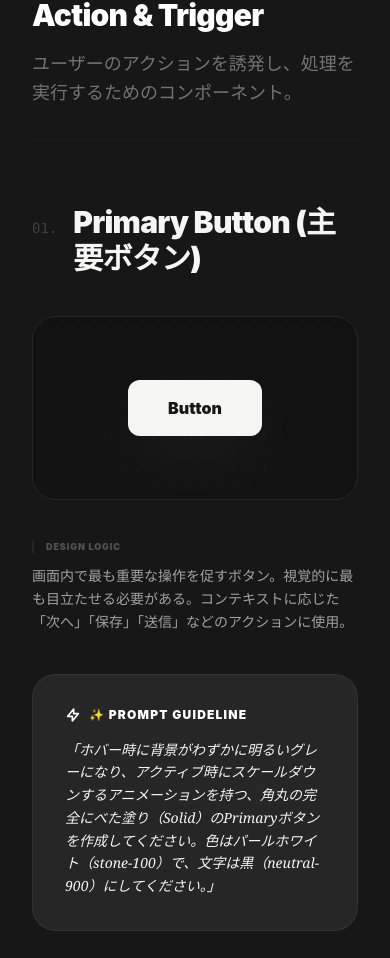
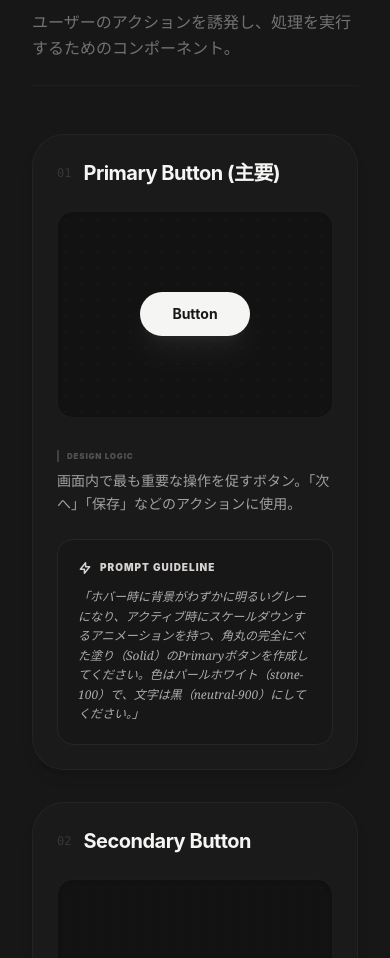
Before and after one commit to meta77/vibecoding-UI, a Vue app: page / in a window 390 px wide. Shown: the part 1031-1989 px from the top of the page. Built offline with nearby package versions, Linux system fonts and the light colour scheme.

Commit message:
style: Change layout to 2-column grids for better web visibility

```diff
--- a/src/App.vue
+++ b/src/App.vue
@@ -11,32 +11,32 @@ const generalGenres = [
     description: 'ユーザーのアクションを誘発し、処理を実行するためのコンポーネント。',
     parts: [
       {
-        name: "Primary Button (主要ボタン)",
-        description: "画面内で最も重要な操作を促すボタン。視覚的に最も目立たせる必要がある。コンテキストに応じた「次へ」「保存」「送信」などのアクションに使用。",
+        name: "Primary Button (主要)",
+        description: "画面内で最も重要な操作を促すボタン。「次へ」「保存」などのアクションに使用。",
         prompt: "「ホバー時に背景がわずかに明るいグレーになり、アクティブ時にスケールダウンするアニメーションを持つ、角丸の完全にべた塗り（Solid）のPrimaryボタンを作成してください。色はパールホワイト（stone-100）で、文字は黒（neutral-900）にしてください。」",
         demoComponent: "primary-button"
       },
       {
-        name: "Secondary Button (副次ボタン)",
-        description: "キャンセルのような副次的な操作。Primaryボタンの視覚的な重みを邪魔しないよう、アウトラインやゴーストスタイルが選ばれることが多い。",
+        name: "Secondary Button",
+        description: "キャンセルのような副次的な操作。アウトラインやゴーストスタイルが選ばれることが多い。",
         prompt: "「背景は透明で、細いボーダー（neutral-700）を持つOutlineボタンを作成してください。ホバー時に入力エリアと同じように背景色がわずかに明るいグレー（neutral-800）になるように指定してください。」",
         demoComponent: "secondary-button"
       },
       {
-        name: "Icon Button (アイコンボタン)",
-        description: "テキストを用いず、アイコンのみで機能を示す。ツールバーやナビゲーション内の省スペースなアクションに最適。",
+        name: "Icon Button",
+        description: "テキストを用いず、アイコンのみで機能を示す。ツールバー内の省スペースなアクションに最適。",
         prompt: "「正方形から角丸（rounded-lg）にし、中央にSVGアイコンを配置したアイコンボタンを作成してください。ホバー時に丸い灰色の背景（bg-neutral-800）がフェードインするような心地よいインタラクションを与えてください。」",
         demoComponent: "icon-button"
       },
       {
-        name: "Dropdown Menu (ドロップダウン)",
-        description: "クリック時に展開されるアクションのリスト。設定、プロファイル、多機能なアクションをスッキリとまとめる。",
+        name: "Dropdown Menu",
+        description: "クリック時に展開されるアクションリスト。設定や多機能なアクションをスッキリとまとめる。",
         prompt: "「ボタン押下で下部にフロートするドロップダウンメニューを作成してください。メニュー本体は背景暗めのグレー（neutral-800/90）、うっすらとしたボーダー（neutral-700）、ドロップシャドウを付け、各アイテムはホバーで色が変わるように設計してください。」",
         demoComponent: "dropdown"
       },
       {
-        name: "Floating Action Button (FAB)",
-        description: "画面の右下などに常に固定表示される特別なアクション。モバイルや一覧性の高い画面での「新規作成」などに使われる。",
+        name: "Floating Action Button",
+        description: "画面右下などに常に固定表示されるボタン。モバイルでの「新規作成」などに使われる。",
         prompt: "「画面の右下に絶対配置（fixed）された円形のシャドウ付きボタンを作成してください。色は白（bg-white）で、スクロールしても常に手前（z-50）に被さるようにし、ホバー時にはフワッと少し浮き上がる（-translate-y-1）ようにしてください。」",
         demoComponent: "fab"
       }
@@ -54,25 +54,25 @@ const tailwindParts = [
   {
     name: "Glass (グラス)",
     description: "背景がすりガラスのように透けて見える、モダンで上質なUI表現。北欧風の清潔感あるデザインに最適。",
-    prompt: "「Tailwindの `bg-neutral-800/40 backdrop-blur-lg border border-neutral-700/50` のようなクラスを使用して、背景が上品に透けるグラスモーフィズムのコンテナを作成してください。」",
+    prompt: "「Tailwindの \`bg-neutral-800/40 backdrop-blur-lg border border-neutral-700/50\` のようなクラスを使用して、背景が上品に透けるグラスモーフィズムのコンテナを作成してください。」",
     demoComponent: "glass"
   },
   {
     name: "Gradient Text (グラデーション)",
     description: "文字色にソフトなグラデーションを適用し、上質な見出しを作るテクニック。視線を誘導する見出しに効果的。",
-    prompt: "「テキストに `text-transparent bg-clip-text bg-linear-to-br from-neutral-200 to-neutral-500` を適用し、美しいグラデーションのタイポグラフィを作成してください。」",
+    prompt: "「テキストに \`text-transparent bg-clip-text bg-linear-to-br from-neutral-200 to-neutral-500\` を適用し、美しいグラデーションのタイポグラフィを作成してください。」",
     demoComponent: "gradientText"
   },
   {
     name: "Soft Glow (ソフトグロー)",
     description: "要素の周囲に控えめな影を落とし、柔らかく光を浴びているように見せる。ホバー時によく使われる。",
-    prompt: "「ボタンのホバー時に、`shadow-md shadow-white/5` などのクラスを使用して、要素が柔らかい光を放っているような控えめなグローエフェクトを追加してください。」",
+    prompt: "「ボタンのホバー時に、\`shadow-md shadow-white/5\` などのクラスを使用して、要素が柔らかい光を放っているような控えめなグローエフェクトを追加してください。」",
     demoComponent: "glow"
   },
   {
     name: "Skeleton (スケルトン)",
     description: "データ読み込み中に、要素の形だけを静かに表示。ユーザーの待機時間を心理的に軽減する。",
-    prompt: "「`animate-pulse` クラス and `bg-neutral-800` を組み合わせた丸みのあるブロック配置し、読み込み中を示すミニマルなスケルトンUIを作成してください。」",
+    prompt: "「\`animate-pulse\` クラス and \`bg-neutral-800\` を組み合わせた丸みのあるブロック配置し、読み込み中を示すミニマルなスケルトンUIを作成してください。」",
     demoComponent: "skeleton"
   }
 ]
@@ -82,7 +82,7 @@ const tailwindParts = [
   <div class="min-h-screen bg-neutral-900 text-stone-300 flex flex-col items-center selection:bg-stone-100/10 font-sans">
 
     <!-- Header Area -->
-    <header class="w-full max-w-6xl px-8 py-20">
+    <header class="w-full max-w-7xl px-8 py-20">
       <div class="inline-flex items-center gap-3 mb-6">
         <div class="w-10 h-[1px] bg-neutral-700 text-sm"></div>
         <span class="text-xs font-bold text-neutral-500 tracking-[0.2em] uppercase">VibeCoding UI</span>
@@ -96,18 +96,18 @@ const tailwindParts = [
       </p>
     </header>
 
-    <main class="w-full max-w-6xl px-8 pb-40 flex-1">
+    <main class="w-full max-w-7xl px-8 pb-40 flex-1">
       <!-- Main Tabs Navigation -->
-      <nav class="flex items-center gap-12 border-b border-neutral-800 mb-20 relative">
+      <nav class="flex items-center gap-12 border-b border-neutral-800 mb-16 relative">
         <button
           @click="activeTab = 'general'"
-          :class="['pb-6 text-sm font-bold tracking-wider transition-all duration-300 border-b-2 z-10', activeTab === 'general' ? 'border-white text-white' : 'border-transparent text-neutral-600 hover:text-neutral-400']"
+          :class="['pb-5 text-sm font-bold tracking-wider transition-all duration-300 border-b-2 z-10', activeTab === 'general' ? 'border-white text-white' : 'border-transparent text-neutral-600 hover:text-neutral-400']"
         >
           General Components
         </button>
         <button
           @click="activeTab = 'tailwind'"
-          :class="['pb-6 text-sm font-bold tracking-wider transition-all duration-300 border-b-2 z-10', activeTab === 'tailwind' ? 'border-white text-white' : 'border-transparent text-neutral-600 hover:text-neutral-400']"
+          :class="['pb-5 text-sm font-bold tracking-wider transition-all duration-300 border-b-2 z-10', activeTab === 'tailwind' ? 'border-white text-white' : 'border-transparent text-neutral-600 hover:text-neutral-400']"
         >
           Tailwind Patterns
         </button>
@@ -118,99 +118,101 @@ const tailwindParts = [
         <Transition name="page" mode="out-in">
 
           <!-- General Components Tab -->
-          <div v-if="activeTab === 'general'" key="general" class="flex flex-col md:flex-row gap-16">
+          <div v-if="activeTab === 'general'" key="general" class="flex flex-col lg:flex-row gap-12">
 
             <!-- Sidebar Navigation -->
-            <aside class="w-full md:w-64 shrink-0 flex flex-col gap-1">
+            <aside class="w-full lg:w-56 shrink-0 flex flex-col gap-1">
               <h3 class="text-[10px] font-black uppercase tracking-[0.3em] text-neutral-500 mb-6 pl-4 border-l border-neutral-800 py-1">Genres</h3>
               <button
                 v-for="genre in generalGenres"
                 :key="genre.id"
                 @click="activeGenreId = genre.id"
                 class="text-left px-4 py-3 rounded-xl text-sm font-bold transition-all relative"
-                :class="activeGenreId === genre.id ? 'text-white bg-white/5' : 'text-neutral-600 hover:text-neutral-400 hover:bg-white/2'"
+                :class="activeGenreId === genre.id ? 'text-white bg-white/5' : 'text-neutral-500 hover:text-neutral-300 hover:bg-white/2'"
               >
                 <!-- Selection indicator -->
-                <div v-if="activeGenreId === genre.id" class="absolute left-0 top-1/2 -translate-y-1/2 w-1 h-4 bg-white rounded-r-full shadow-[0_0_10px_white]"></div>
+                <div v-if="activeGenreId === genre.id" class="absolute left-0 top-1/2 -translate-y-1/2 w-[3px] h-4 bg-white rounded-r-full shadow-[0_0_10px_white]"></div>
                 {{ genre.name }}
               </button>
             </aside>
 
             <!-- Main Listing Area -->
-            <div class="flex-1" v-if="activeGenre">
-              <div class="mb-16 pb-8 border-b border-neutral-800/50">
-                <h2 class="text-3xl md:text-4xl font-black text-white mb-4 tracking-tight">{{ activeGenre.name }}</h2>
-                <p class="text-neutral-500 text-lg leading-relaxed">{{ activeGenre.description }}</p>
+            <div class="flex-1 min-w-0" v-if="activeGenre">
+              <div class="mb-12 pb-6 border-b border-neutral-800/50">
+                <h2 class="text-3xl font-black text-white mb-3 tracking-tight">{{ activeGenre.name }}</h2>
+                <p class="text-neutral-500 text-base leading-relaxed">{{ activeGenre.description }}</p>
               </div>
 
-              <!-- Genre Parts List: Cards -->
-              <div class="space-y-24">
+              <!-- Genre Parts List: 2-Column Grid -->
+              <div class="grid grid-cols-1 md:grid-cols-2 gap-8">
                 <div v-for="(item, index) in activeGenre.parts" :key="index" class="relative group">
 
-                  <!-- Part Card Structure: Vertical & Clean -->
-                  <div class="flex flex-col gap-10">
+                  <!-- Part Card Wrapping Container -->
+                  <div class="flex flex-col h-full bg-[#1A1A1A] border border-neutral-800/80 rounded-[2rem] p-6 hover:border-neutral-700 transition-colors shadow-lg">
+
                     <!-- 1. Name Section -->
-                    <div class="flex items-baseline gap-4">
-                      <span class="text-neutral-700 font-mono text-sm">0{{ index + 1 }}.</span>
-                      <h3 class="text-3xl font-black text-stone-100 tracking-tight group-hover:text-white transition-colors">{{ item.name }}</h3>
+                    <div class="flex items-center gap-3 mb-6">
+                      <span class="text-neutral-600 font-mono text-xs opacity-50">0{{ index + 1 }}</span>
+                      <h3 class="text-xl font-bold text-stone-100 tracking-tight group-hover:text-white transition-colors truncate">{{ item.name }}</h3>
                     </div>
 
                     <!-- 2. Demo Image (Preview) Section -->
-                    <div class="w-full aspect-video bg-[#121212] border border-neutral-800 rounded-3xl flex flex-col items-center justify-center relative overflow-hidden shadow-inner group-hover:border-neutral-700 transition-all duration-500">
+                    <div class="w-full aspect-[4/3] bg-[#121212] border border-neutral-800/50 rounded-2xl flex flex-col items-center justify-center relative overflow-hidden shadow-inner mb-8 group-hover:bg-[#151515] transition-colors">
                       <!-- Grid paper background pattern for demo -->
                       <div class="absolute inset-0 opacity-[0.03] pointer-events-none bg-[radial-gradient(#e5e7eb_1px,transparent_1px)] [background-size:16px_16px]"></div>
 
                       <template v-if="item.demoComponent === 'primary-button'">
-                        <button class="px-10 py-4 bg-stone-100 text-neutral-900 font-black rounded-xl transition-all hover:bg-white active:scale-95 shadow-2xl shadow-white/5">
+                        <button class="px-8 py-3 bg-stone-100 text-neutral-900 font-bold rounded-full transition-all hover:bg-white active:scale-95 shadow-xl shadow-white/5 text-sm">
                           Button
                         </button>
                       </template>
 
                       <template v-else-if="item.demoComponent === 'secondary-button'">
-                        <button class="px-10 py-4 bg-transparent text-stone-300 font-bold rounded-xl border-2 border-neutral-700 transition-all hover:bg-neutral-800 active:scale-95">
+                        <button class="px-8 py-3 bg-transparent text-stone-300 font-bold rounded-full border border-neutral-700 transition-all hover:bg-neutral-800 active:scale-95 text-sm">
                           Action
                         </button>
                       </template>
 
                       <template v-else-if="item.demoComponent === 'icon-button'">
-                        <button class="w-16 h-16 flex items-center justify-center bg-neutral-800/50 rounded-2xl border border-neutral-700/50 text-stone-400 transition-all hover:text-white hover:border-neutral-500 active:scale-90">
-                          <svg xmlns="http://www.w3.org/2000/svg" class="w-8 h-8" viewBox="0 0 24 24" fill="none" stroke="currentColor" stroke-width="1.5"><rect x="3" y="3" width="18" height="18" rx="2" ry="2"></rect><circle cx="8.5" cy="8.5" r="1.5"></circle><polyline points="21 15 16 10 5 21"></polyline></svg>
+                        <button class="w-12 h-12 flex items-center justify-center bg-neutral-800/50 rounded-xl border border-neutral-700/50 text-stone-400 transition-all hover:text-white hover:border-neutral-500 active:scale-90">
+                          <svg xmlns="http://www.w3.org/2000/svg" class="w-6 h-6" viewBox="0 0 24 24" fill="none" stroke="currentColor" stroke-width="1.5"><rect x="3" y="3" width="18" height="18" rx="2" ry="2"></rect><circle cx="8.5" cy="8.5" r="1.5"></circle><polyline points="21 15 16 10 5 21"></polyline></svg>
                         </button>
                       </template>
 
                       <template v-else-if="item.demoComponent === 'dropdown'">
-                        <div class="relative w-48 mt-12 scale-110">
-                          <div class="absolute inset-x-0 bottom-4 bg-neutral-800 border-2 border-neutral-700 rounded-2xl shadow-2xl p-1 z-10 overflow-hidden">
-                            <div class="px-4 py-2.5 text-xs font-bold text-stone-300 hover:bg-neutral-700/50 rounded-xl cursor-pointer transition-colors">Duplicate</div>
-                            <div class="px-4 py-2.5 text-xs font-bold text-stone-300 hover:bg-neutral-700/50 rounded-xl cursor-pointer transition-colors">Copy Link</div>
-                            <div class="px-4 py-2.5 text-xs font-bold text-red-400 hover:bg-red-400/5 rounded-xl cursor-pointer transition-colors">Archieve</div>
+                        <div class="relative w-40 scale-100">
+                          <div class="bg-neutral-800 border-2 border-neutral-700 rounded-xl shadow-2xl p-1 overflow-hidden">
+                            <div class="px-3 py-2 text-xs font-bold text-stone-300 hover:bg-neutral-700/50 rounded-lg cursor-pointer transition-colors">Duplicate</div>
+                            <div class="px-3 py-2 text-xs font-bold text-stone-300 hover:bg-neutral-700/50 rounded-lg cursor-pointer transition-colors">Copy Link</div>
+                            <div class="px-3 py-2 text-xs font-bold text-red-400 hover:bg-red-400/5 rounded-lg cursor-pointer transition-colors">Archieve</div>
                           </div>
                         </div>
                       </template>
 
                       <template v-else-if="item.demoComponent === 'fab'">
-                        <div class="absolute bottom-8 right-8 w-16 h-16 bg-white text-black rounded-full flex items-center justify-center shadow-2xl cursor-pointer transition-all hover:-translate-y-2 active:scale-90">
-                          <svg xmlns="http://www.w3.org/2000/svg" class="w-7 h-7" viewBox="0 0 24 24" fill="none" stroke="currentColor" stroke-width="2.5"><line x1="12" y1="5" x2="12" y2="19"></line><line x1="5" y1="12" x2="19" y2="12"></line></svg>
+                        <div class="absolute bottom-6 right-6 w-12 h-12 bg-white text-black rounded-full flex items-center justify-center shadow-xl cursor-pointer transition-all hover:-translate-y-1 hover:shadow-white/20 active:scale-90">
+                          <svg xmlns="http://www.w3.org/2000/svg" class="w-5 h-5" viewBox="0 0 24 24" fill="none" stroke="currentColor" stroke-width="2.5"><line x1="12" y1="5" x2="12" y2="19"></line><line x1="5" y1="12" x2="19" y2="12"></line></svg>
                         </div>
                       </template>
                     </div>
 
                     <!-- 3. Description Section -->
-                    <div class="max-w-2xl">
-                      <div class="text-[9px] font-black uppercase tracking-widest text-neutral-600 mb-3 border-l-2 border-neutral-800 pl-3">Design Logic</div>
-                      <p class="text-neutral-400 text-sm md:text-base leading-relaxed font-medium">{{ item.description }}</p>
+                    <div class="mb-6 flex-1">
+                      <div class="text-[8px] font-black uppercase tracking-widest text-neutral-600 mb-2 border-l-2 border-neutral-700 pl-2">Design Logic</div>
+                      <p class="text-neutral-400 text-sm leading-relaxed font-medium">{{ item.description }}</p>
                     </div>
 
-                    <!-- 4. Prompt Section: Distinct Block -->
-                    <div class="bg-neutral-800 border border-neutral-700/50 rounded-3xl p-8 relative group-hover:bg-[#202020] transition-colors">
-                      <div class="flex items-center gap-2 mb-4 text-white">
-                        <svg class="w-4 h-4" fill="none" viewBox="0 0 24 24" stroke="currentColor" stroke-width="2.5"><path stroke-linecap="round" stroke-linejoin="round" d="M13 10V3L4 14h7v7l9-11h-7z" /></svg>
-                        <span class="text-xs font-black uppercase tracking-widest">✨ Prompt Guideline</span>
+                    <!-- 4. Prompt Section -->
+                    <div class="bg-neutral-900 border border-neutral-800 rounded-2xl p-5 relative transition-colors group-hover:border-neutral-700/80">
+                      <div class="flex items-center gap-2 mb-3 text-stone-300">
+                        <svg class="w-3.5 h-3.5" fill="none" viewBox="0 0 24 24" stroke="currentColor" stroke-width="2.5"><path stroke-linecap="round" stroke-linejoin="round" d="M13 10V3L4 14h7v7l9-11h-7z" /></svg>
+                        <span class="text-[10px] font-black uppercase tracking-widest">Prompt Guideline</span>
                       </div>
-                      <p class="text-stone-100 text-sm md:text-base leading-relaxed italic font-serif">
+                      <p class="text-stone-300/80 text-xs leading-relaxed italic font-serif">
                         {{ item.prompt }}
                       </p>
                     </div>
+
                   </div>
                 </div>
               </div>
@@ -218,25 +220,47 @@ const tailwindParts = [
           </div>
 
           <!-- Tailwind Patterns Tab -->
-          <div v-else-if="activeTab === 'tailwind'" key="tailwind" class="grid grid-cols-1 md:grid-cols-2 gap-16">
-            <div v-for="(item, index) in tailwindParts" :key="index" class="flex flex-col gap-6">
-              <h3 class="text-2xl font-black text-stone-100">{{ item.name }}</h3>
-              <div class="aspect-square bg-neutral-900 border border-neutral-800 rounded-3xl flex items-center justify-center relative overflow-hidden group">
+          <div v-else-if="activeTab === 'tailwind'" key="tailwind" class="grid grid-cols-1 md:grid-cols-2 lg:grid-cols-3 gap-8">
+            <div v-for="(item, index) in tailwindParts" :key="index" class="flex flex-col bg-[#1A1A1A] border border-neutral-800/80 rounded-[2rem] p-6 h-full hover:border-neutral-700 transition-colors shadow-lg group">
+              <h3 class="text-xl font-bold text-stone-100 mb-6 truncate">{{ item.name }}</h3>
+              <div class="w-full aspect-square bg-[#121212] border border-neutral-800/50 rounded-2xl flex items-center justify-center relative overflow-hidden mb-6 group-hover:bg-[#151515] transition-colors">
                  <template v-if="item.demoComponent === 'glass'">
                     <div class="absolute inset-x-0 top-0 h-1/2 bg-neutral-700/30"></div>
-                    <div class="w-2/3 h-1/2 bg-white/5 backdrop-blur-xl border border-white/10 p-6 rounded-2xl shadow-2xl relative">
-                      <div class="h-4 w-1/3 bg-white/20 rounded"></div>
+                    <div class="w-2/3 h-1/2 bg-white/5 backdrop-blur-xl border border-white/10 p-4 rounded-xl shadow-2xl relative flex items-center justify-center">
+                      <div class="h-2 w-1/2 bg-white/20 rounded"></div>
                     </div>
                   </template>
-                  <template v-if="item.demoComponent === 'gradientText'">
-                    <h2 class="text-4xl font-black text-transparent bg-clip-text bg-linear-to-br from-neutral-100 to-neutral-600">
+                  <template v-else-if="item.demoComponent === 'gradientText'">
+                    <h2 class="text-3xl font-black text-transparent bg-clip-text bg-linear-to-br from-neutral-100 to-neutral-600">
                       Elegant
                     </h2>
                   </template>
+                  <template v-else-if="item.demoComponent === 'glow'">
+                    <div class="px-5 py-2.5 text-sm bg-neutral-800 border border-neutral-700 text-stone-100 font-bold rounded-lg shadow-[0_0_15px_rgba(255,255,255,0.05)]">
+                      Subtle Glow
+                    </div>
+                  </template>
+                  <template v-else-if="item.demoComponent === 'skeleton'">
+                    <div class="w-3/4 flex gap-3">
+                      <div class="w-8 h-8 rounded-full bg-neutral-800 animate-pulse shrink-0"></div>
+                      <div class="flex-1 space-y-2 py-1">
+                        <div class="h-2 bg-neutral-800 rounded-full animate-pulse w-3/4"></div>
+                        <div class="h-2 bg-neutral-800 rounded-full animate-pulse w-1/2"></div>
+                      </div>
+                    </div>
+                  </template>
               </div>
-              <p class="text-neutral-500 text-sm leading-relaxed">{{ item.description }}</p>
-              <div class="bg-white/5 border border-white/10 p-6 rounded-2xl italic text-stone-200 text-sm">
-                {{ item.prompt }}
+              <div class="mb-6 flex-1">
+                <p class="text-neutral-400 text-sm leading-relaxed">{{ item.description }}</p>
+              </div>
+              <div class="bg-neutral-900 border border-neutral-800 rounded-2xl p-5 relative transition-colors group-hover:border-neutral-700/80">
+                  <div class="flex items-center gap-2 mb-3 text-stone-300">
+                    <svg class="w-3.5 h-3.5" fill="none" viewBox="0 0 24 24" stroke="currentColor" stroke-width="2.5"><path stroke-linecap="round" stroke-linejoin="round" d="M13 10V3L4 14h7v7l9-11h-7z" /></svg>
+                    <span class="text-[10px] font-black uppercase tracking-widest">Tailwind Code</span>
+                  </div>
+                <p class="italic text-stone-300/80 text-xs font-serif leading-relaxed">
+                  {{ item.prompt }}
+                </p>
               </div>
             </div>
           </div>
@@ -245,7 +269,7 @@ const tailwindParts = [
     </main>
 
     <!-- Footer -->
-    <footer class="w-full max-w-6xl px-8 py-20 border-t border-neutral-800/50 flex justify-between items-center text-[10px] font-black uppercase tracking-widest text-neutral-600">
+    <footer class="w-full max-w-7xl px-8 py-16 border-t border-neutral-800/50 flex flex-col md:flex-row gap-6 justify-between items-center text-[10px] font-black uppercase tracking-widest text-neutral-600">
       <span>VibeCoding UI Encyclopedia</span>
       <div class="flex gap-8">
         <a href="#" class="hover:text-stone-300 transition-colors">Documentation</a>
```
Also changed, not shown: 2 other files (tests, documents, lock files or other folders).
